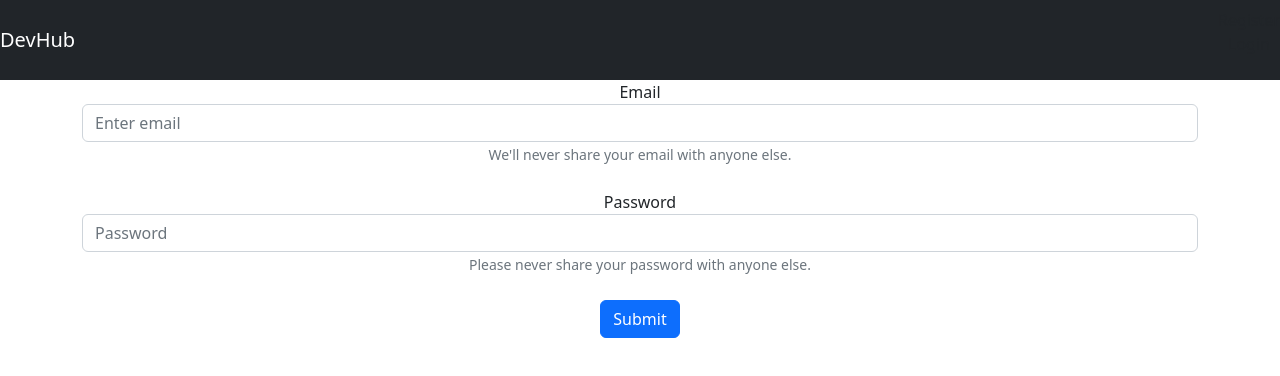
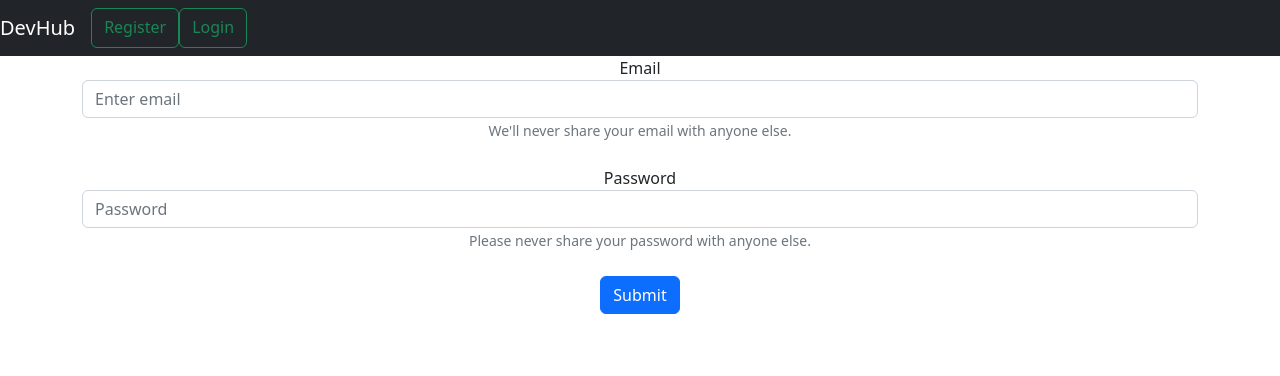
Before and after one commit to Guillaumelkl/Prime, a React (Create React App) app in the folder DevHub-Project/client/: page /login in a window 1280 px wide. Shown: the top 376 px of the page. Built offline with nearby package versions, Linux system fonts and the light colour scheme.

Commit message:
finish the login, logout and register back and frontend

```diff
--- a/DevHub-Project/client/package.json
+++ b/DevHub-Project/client/package.json
@@ -15,6 +15,7 @@
     "react-hook-form": "^7.43.9",
     "react-router-dom": "^6.11.1",
     "react-scripts": "5.0.1",
+    "react-use-navigate": "^0.1.1",
     "web-vitals": "^2.1.4"
   },
   "scripts": {
--- a/DevHub-Project/client/src/Component/OpenComponent/Login/LoginForm.js
+++ b/DevHub-Project/client/src/Component/OpenComponent/Login/LoginForm.js
@@ -1,9 +1,10 @@
 import { useForm} from "react-hook-form";
 import DataLogin from './LoginData'
-import { useNavigation } from "react-router-dom";
+import { useNavigate } from "react-router-dom";
 
 function LoginForm(props) {
    const {register, handleSubmit, reset, formState: {errors}} = useForm();
+   const navigate = useNavigate();
 
 
    const onSubmit = async (data) =>{
@@ -15,7 +16,7 @@ function LoginForm(props) {
     const result = await DataLogin(data);
     if (result){
       props.onLogin(true)
-
+      navigate("/home");
     }
    }
 
--- a/DevHub-Project/client/src/Component/OpenComponent/Navbar.js
+++ b/DevHub-Project/client/src/Component/OpenComponent/Navbar.js
@@ -24,11 +24,11 @@ function Navbar() {
         <nav className="navbar" class="navbar navbar-dark bg-dark" >
             <ul  class="nav nav-pills">
             <Link to="/" className="main" class="navbar-brand">DevHub</Link>
-
+            <Link to='/register' class="btn btn-outline-success my-3 my-sm-0">Register</Link>
+            <Link to='/login' class="btn btn-outline-success my-3 my-sm-0">Login</Link>
             </ul>
             <ul>
-            <Link to='/register' class="nav-link">Register</Link>
-            <Link to='/login' class="nav-link">Login</Link>
+
             </ul>
 
         </nav>
--- a/DevHub-Project/client/src/Component/protectedComponent/Logout.js
+++ b/DevHub-Project/client/src/Component/protectedComponent/Logout.js
@@ -5,7 +5,7 @@ const Logout = (props) => {
   const navigate = useNavigate();
   localStorage.removeItem("token");
   useEffect(()=>{
-    navigate("/");
+    navigate("/login");
     props.onLogout(false);
   },[])
 
```
Also changed, not shown: 1 other file (tests, documents, lock files or other folders).
